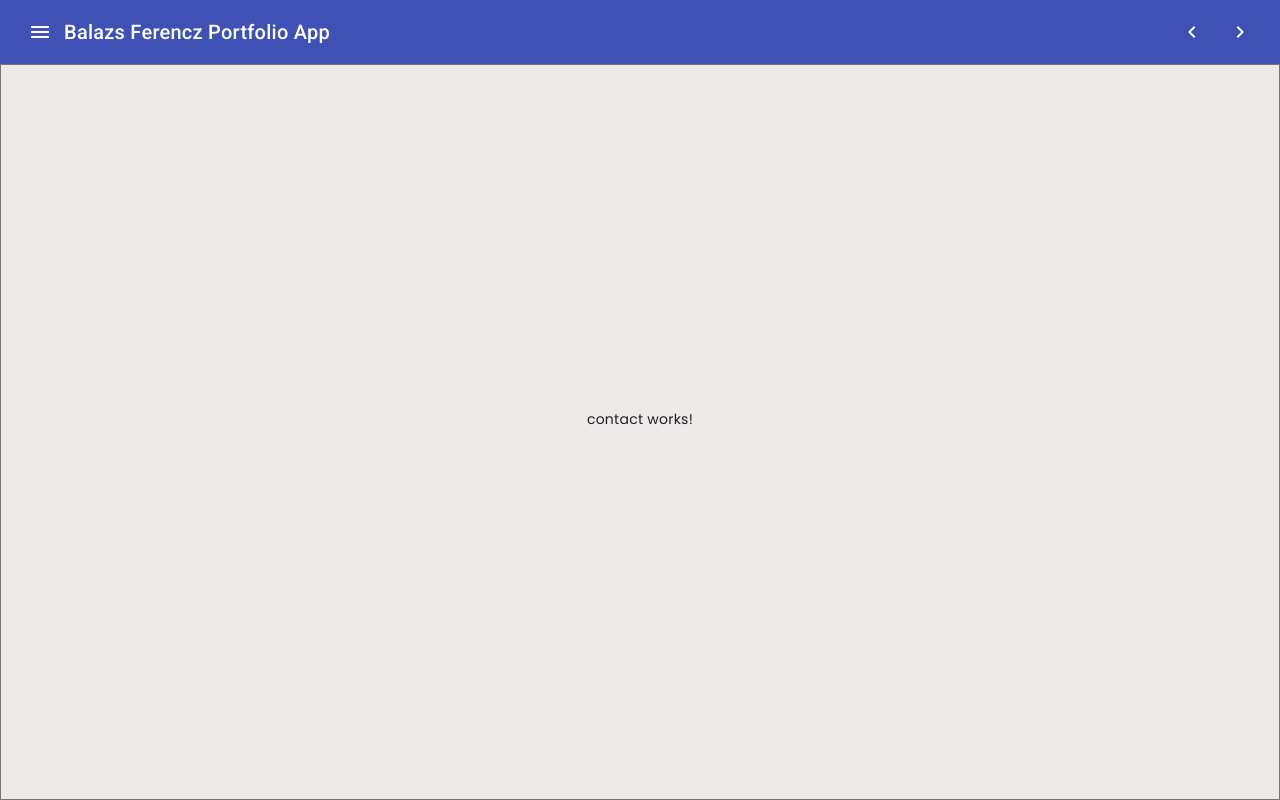
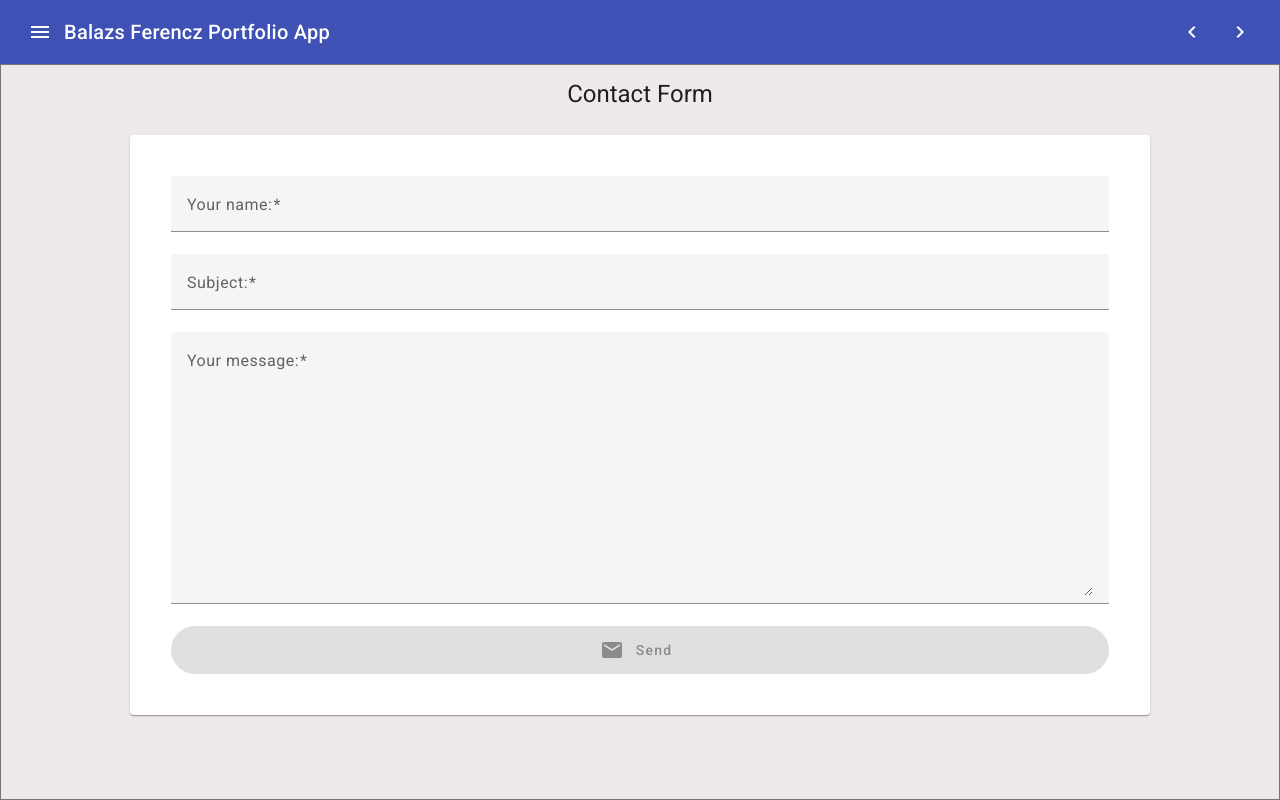
Before and after one commit to Pici1985/NewPortfolioAngular, an Angular app: page /contact in a window 1280 px wide. Built offline with nearby package versions, Linux system fonts and the light colour scheme; no server answers.

Commit message:
form works without captcha

```diff
--- a/angular.json
+++ b/angular.json
@@ -52,7 +52,13 @@
               "vendorChunk": true,
               "extractLicenses": false,
               "sourceMap": true,
-              "namedChunks": true
+              "namedChunks": true,
+              "fileReplacements": [
+                {
+                  "replace": "src/environments/environment.ts",
+                  "with": "src/environments/environment.development.ts"
+                }
+              ]
             }
           },
           "defaultConfiguration": "production"
--- a/src/app/Components/contact/contact.component.css
+++ b/src/app/Components/contact/contact.component.css
@@ -0,0 +1,19 @@
+.example-container {
+    margin: 25px 25px;
+    padding: 25px;
+}
+
+mat-card-content {
+    display: grid;
+}
+
+h1 {
+    margin: 25px 0;
+}
+
+.wrapper {
+    border: none;
+    width: calc(100vw - 210px);
+    height: calc(100vh - 80px);
+    text-align: center;
+}
--- a/src/app/Components/contact/contact.component.html
+++ b/src/app/Components/contact/contact.component.html
@@ -1 +1,28 @@
-<p>contact works!</p>
+<div class="wrapper">
+    <h1>Contact Form</h1>
+    <mat-card class="example-container">
+      <form [formGroup]="exampleForm" (ngSubmit)="onSubmit(formDirective)" #formDirective="ngForm" >
+        <mat-card-content>
+            <mat-form-field appearance="fill">
+              <mat-label>Your name:</mat-label>
+                <input matInput placeholder="Enter a name" formControlName="name" required>
+              <mat-error *ngIf="name">{{ errorMessage }}</mat-error>
+            </mat-form-field>
+            <mat-form-field appearance="fill">
+              <mat-label>Subject:</mat-label>
+                <input matInput placeholder="Enter a class" formControlName="subject" required>
+              <mat-error *ngIf="subject">{{errorMessage}}</mat-error>
+            </mat-form-field>
+            <mat-form-field appearance="fill" class="numeric-field-item">
+              <mat-label>Your message:</mat-label>
+                <textarea matInput placeholder="Enter your message!" formControlName="message" required  rows="10"></textarea>
+                <mat-error *ngIf="message">{{errorMessage}}</mat-error>
+            </mat-form-field>
+            <button mat-fab extended color="primary" type="submit" [disabled]="exampleForm.invalid">
+              <mat-icon>mail</mat-icon>
+              Send
+            </button>
+          </mat-card-content>
+        </form>
+    </mat-card>
+</div>
--- a/src/app/Components/contact/contact.component.ts
+++ b/src/app/Components/contact/contact.component.ts
@@ -1,4 +1,8 @@
 import { Component } from '@angular/core';
+import { FormControl,FormGroup, FormGroupDirective, Validators } from '@angular/forms';
+import { HttpClient } from '@angular/common/http';
+import { env } from '../../../environments/environment.development';
+
 
 @Component({
   selector: 'app-contact',
@@ -6,5 +10,44 @@ import { Component } from '@angular/core';
   styleUrls: ['./contact.component.css']
 })
 export class ContactComponent {
+  exampleForm: FormGroup = new FormGroup({
+    name: new FormControl('', Validators.required),
+    subject: new FormControl('', Validators.required),
+    message: new FormControl('', Validators.required),
+  });
 
+
+  errorMessage = 'This field is required, please enter a value!';
+
+  constructor(private http: HttpClient){
+  }
+
+  get name(){
+    return this.exampleForm.get('name');
+  }
+  get subject(){
+    return this.exampleForm.get('subject');
+  }
+  get message(){
+    return this.exampleForm.get('message');
+  }
+
+  onSubmit(formDirective: FormGroupDirective){
+
+    const EMAILTO = env.email;
+    const LOCALURL =  env.url;
+
+    let contact = {
+      to: EMAILTO,
+      subject: this.exampleForm.value.subject,
+      body: this.exampleForm.value.message
+    }
+
+    this.http.post(LOCALURL, contact).subscribe((response: any) => {
+      console.log(response);
+    });
+
+    formDirective.resetForm();
+    this.exampleForm.reset();
+  }
 }
```
Also changed, not shown: 1 other file (tests, documents, lock files or other folders).
